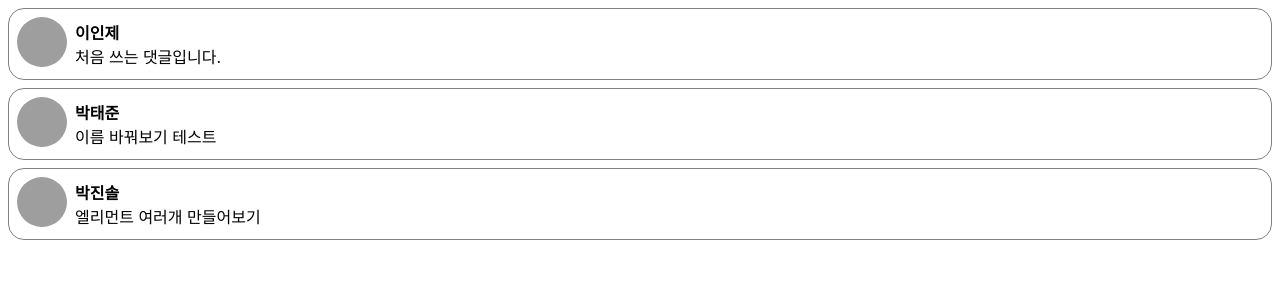
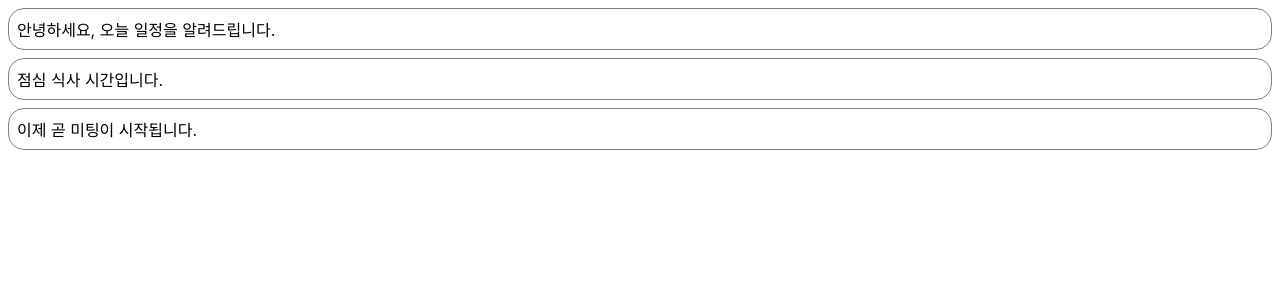
Before and after one commit to jnjeaaaat/react-study, a React (Create React App) app: page / in a window 1280 px wide. Shown: the top 300 px of the page. Built offline with nearby package versions, Linux system fonts and the light colour scheme; grey boxes are pictures that could not be loaded.

Commit message:
6장 State와 생명주기 실습

```diff
--- /dev/null
+++ b/src/chapter_06/Notification.jsx
@@ -0,0 +1,36 @@
+import React from "react";
+
+const styles = {
+    wrapper: {
+        margin: 8,
+        padding: 8,
+        display: "flex",
+        flexDirection: "row",
+        border: "1px solid grey",
+        borderRadius: 16
+    },
+    messageText: {
+        color: "black",
+        fontSize: 16,
+    },
+};
+
+class Notification extends React.Component{
+    constructor(props) {
+        super(props);
+
+        this.state = {}
+    }
+
+    render() {
+        return (
+            <div style={styles.wrapper}>
+                <span style={styles.messageText}>
+                    {this.props.message}
+                </span>
+            </div>
+        );
+    }
+}
+
+export default Notification;
--- /dev/null
+++ b/src/chapter_06/NotificationList.jsx
@@ -0,0 +1,53 @@
+import React from "react";
+import Notification from "./Notification";
+
+const reservedNotifications = [
+    {
+        message: "안녕하세요, 오늘 일정을 알려드립니다.",
+    },
+    {
+        message: "점심 식사 시간입니다.",
+    },
+    {
+        message: "이제 곧 미팅이 시작됩니다.",
+    },
+];
+
+var timer;
+
+class NotificationList extends React.Component{
+    constructor(props) {
+        super(props);
+
+        this.state = {
+            notifications: [],
+        };
+    }
+
+    componentDidMount() {
+        const { notifications } = this.state;
+        timer = setInterval(() => {
+            if(notifications.length < reservedNotifications.length){
+                const index = notifications.length;
+                notifications.push(reservedNotifications[index]);
+                this.setState({
+                    notifications: notifications,
+                });
+            } else {
+                clearInterval(timer);
+            }
+        },1000);
+    }
+
+    render() {
+        return (
+            <div>
+                {this.state.notifications.map((notification) => {
+                    return <Notification message={notification.message} />
+                })}
+            </div>
+        );
+    }
+}
+
+export default NotificationList;
--- a/src/index.js
+++ b/src/index.js
@@ -7,6 +7,7 @@
 import Library from './chapter_03/Library';
 import Clock from './chapter_04/Clock'
 import CommentList from './chapter_05/CommentList'
+import NotificationList from './chapter_06/NotificationList'
 
 // const root = ReactDOM.createRoot(document.getElementById('root'));
 // ReactDOM.render(
@@ -19,7 +20,7 @@
 
 ReactDOM.render(
   <React.StrictMode>
-    <CommentList />
+    <NotificationList />
   </React.StrictMode>,
   document.getElementById('root')
 );
```
